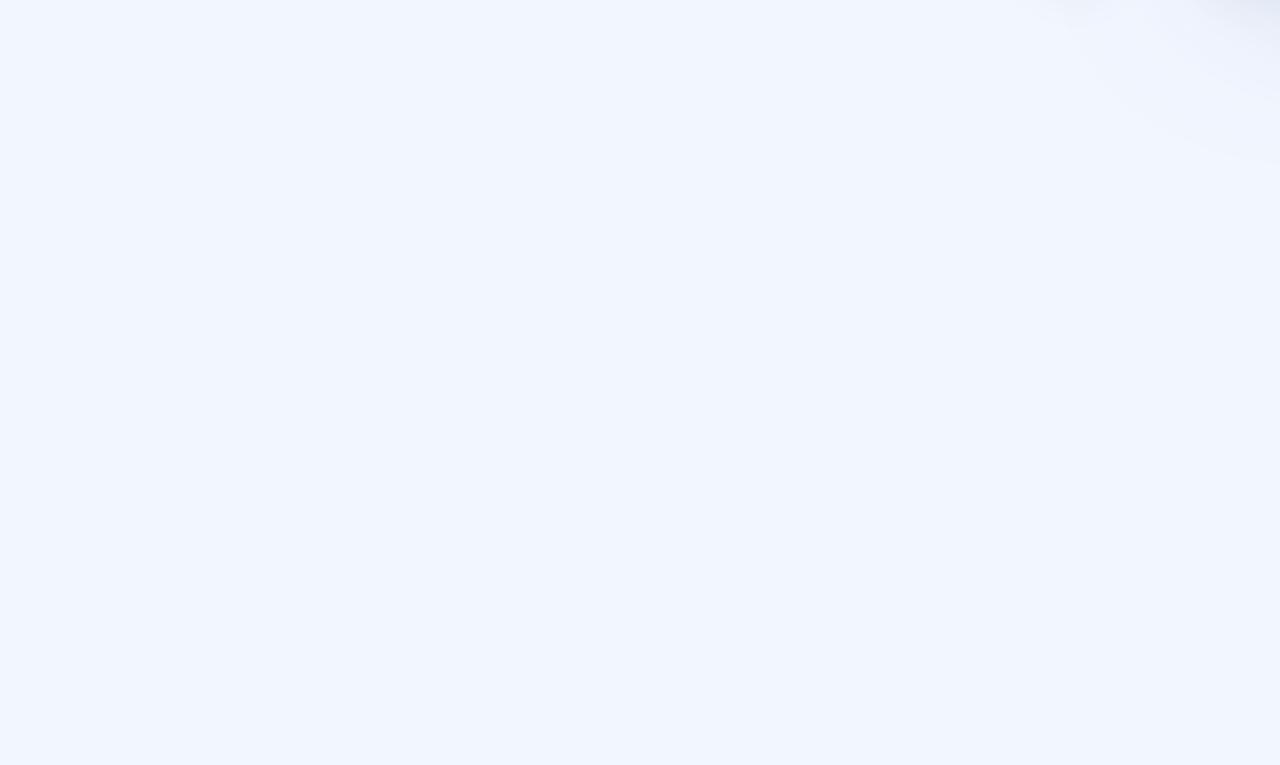
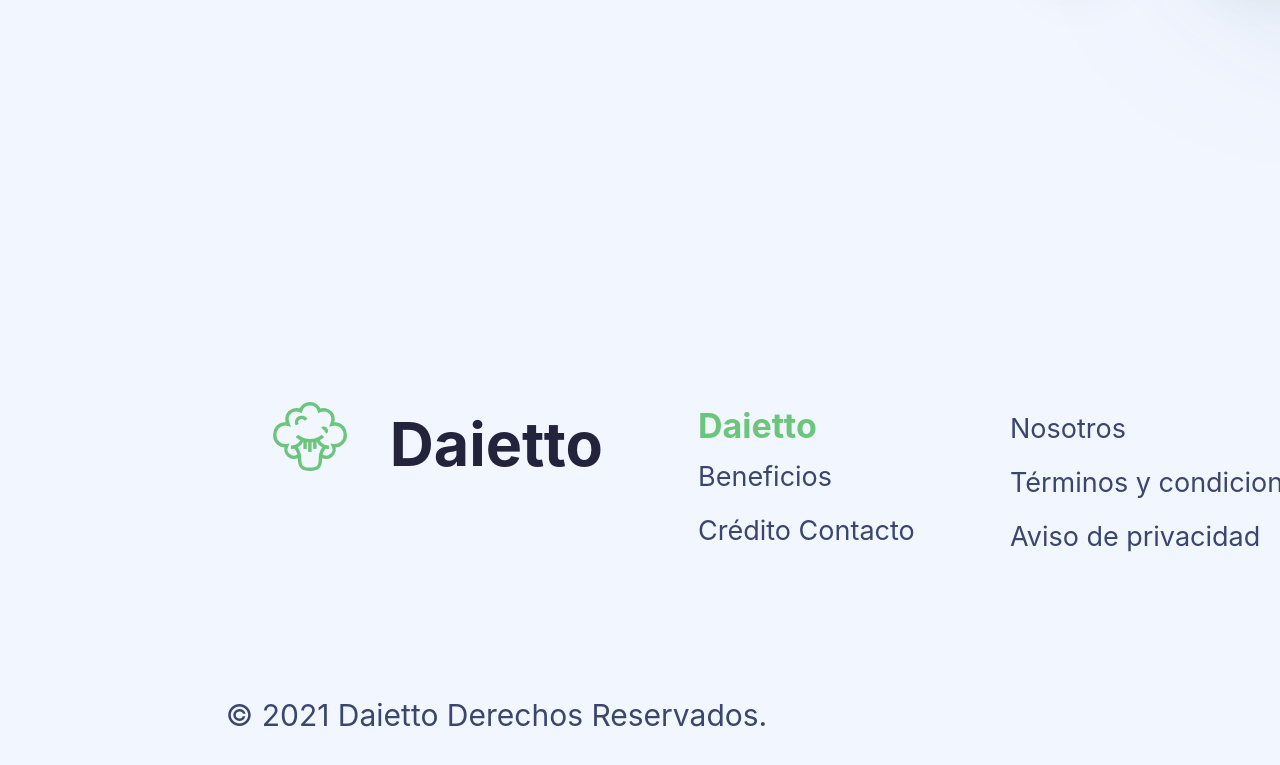
Before and after one commit to gonjila/Daietto, a React (Create React App) app: page / in a window 1280 px wide. Shown: the part 2506-3271 px from the top of the page. Built offline with nearby package versions, Linux system fonts and the light colour scheme.

Commit message:
made footer section

```diff
--- a/src/App.js
+++ b/src/App.js
@@ -1,9 +1,10 @@
 import styled from 'styled-components';
+
+import Navbar from './components/Navbar.jsx';
 import Conoce from './components/Conoce/Conoce.jsx';
 import Deliciosas from './components/deliciosas/Deliciosas.jsx';
 import Descubre from './components/descubre/Descubre.jsx';
-
-import Navbar from './components/Navbar.jsx';
+import Footer from './components/Footer.jsx';
 
 function App() {
     return (
@@ -12,6 +13,7 @@ function App() {
             <Deliciosas />
             <Descubre />
             <Conoce />
+            <Footer />
         </Container>
     );
 }
@@ -24,6 +26,7 @@ const Container = styled.div`
     padding: 0 10.625rem;
     background: #f2f6ff;
     overflow: hidden;
+    position: relative;
 
     display: flex;
     flex-direction: column;
--- /dev/null
+++ b/src/components/Footer.jsx
@@ -0,0 +1,117 @@
+/* eslint-disable import/extensions */
+import styled from 'styled-components';
+import { FiFacebook, FiTwitter } from 'react-icons/fi';
+import { FaInstagram } from 'react-icons/fa';
+
+function Footer() {
+    return (
+        <Container>
+            <Text>
+                <div id='footerLogo'>
+                    <div>
+                        <img alt='logo' src='images/ProjectLogo.svg' />
+                    </div>
+                    <p>Daietto</p>
+                </div>
+                <div id='footerList1'>
+                    <p>Daietto</p>
+                    <p>Beneficios</p>
+                    <p>Crédito Contacto</p>
+                </div>
+                <div>
+                    <p>Nosotros</p>
+                    <p>Términos y condiciones</p>
+                    <p>Aviso de privacidad</p>
+                </div>
+                <div id='footerIconsWrapper'>
+                    <div>
+                        <FaInstagram style={{ width: '43px', height: '43px', color: '#3a466d' }} />
+                        <FiTwitter style={{ width: '43px', height: '43px', color: '#3a466d' }} />
+                        <FiFacebook style={{ width: '43px', height: '43px', color: '#3a466d' }} />
+                    </div>
+                    <p>Tu app de dieta</p>
+                </div>
+            </Text>
+            <License>© 2021 Daietto Derechos Reservados.</License>
+        </Container>
+    );
+}
+
+export default Footer;
+
+const Container = styled.div`
+    width: 1468.34px;
+    height: 343px;
+    margin-top: 360px;
+
+    display: flex;
+    flex-direction: column;
+    justify-content: space-between;
+
+    p {
+        font-weight: normal;
+        font-size: 27px;
+        line-height: 54px;
+        text-align: left;
+        color: #3a466d;
+    }
+`;
+
+const Text = styled.div`
+    display: flex;
+    justify-content: space-around;
+    align-items: flex-start;
+
+    #footerLogo {
+        display: flex;
+        align-items: center;
+
+        div {
+            width: 91.32px;
+            height: 85.73px;
+
+            img {
+            }
+        }
+        p {
+            font-weight: bold;
+            font-size: 61px;
+            text-align: left;
+            color: #23233c;
+            margin-left: 25px;
+        }
+    }
+
+    #footerList1 {
+        p:nth-of-type(1) {
+            font-weight: bold;
+            font-size: 34px;
+            line-height: 48px;
+            text-align: left;
+            color: #6cc57c;
+        }
+    }
+
+    #footerIconsWrapper {
+        div {
+            display: flex;
+            justify-content: space-between;
+        }
+        p {
+            font-weight: bold;
+            font-size: 32px;
+            line-height: 33px;
+            text-align: left;
+            color: #23233c;
+            margin-top: 75px;
+        }
+    }
+`;
+
+const License = styled.div`
+    font-weight: normal;
+    font-size: 30px;
+    line-height: 60px;
+    text-align: left;
+    color: #3a466d;
+`;
```
